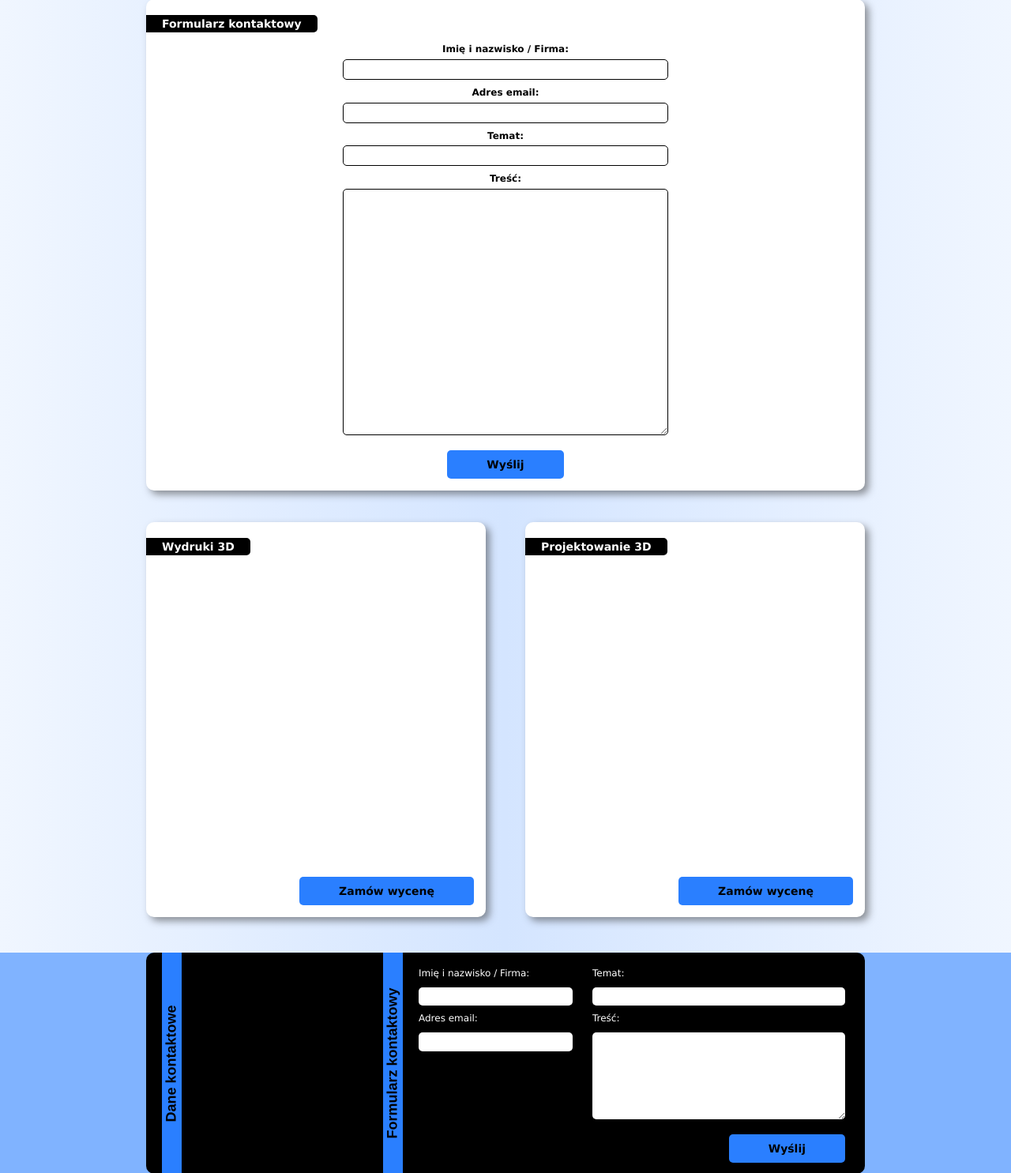
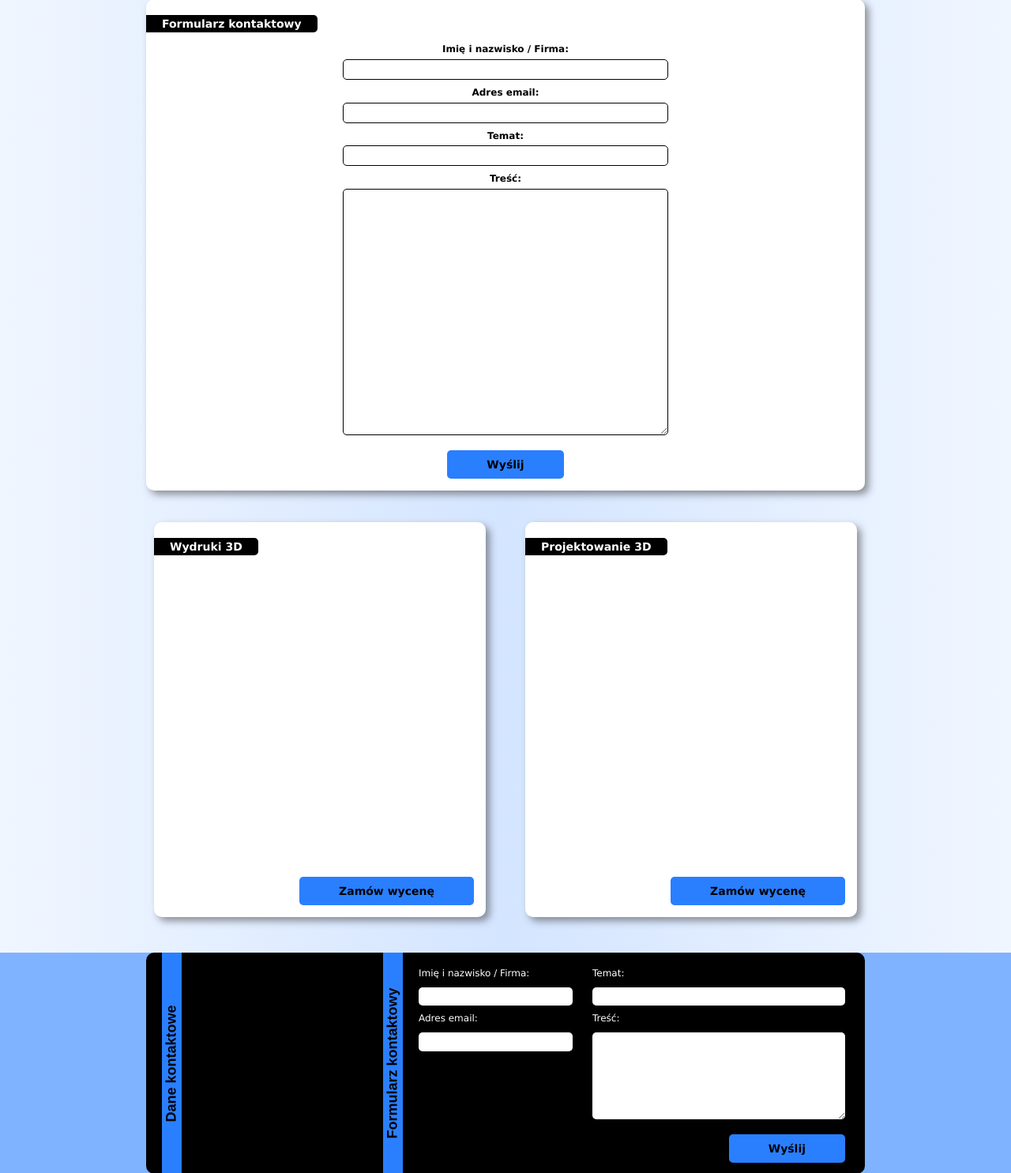
Before and after one commit to v0y/SAF-CMS, a Django app: template safcms/mails/templates/3d.askra.pl/mails/contact_form.html in a window 1280 px wide. Shown: the part 430-1915 px from the top of the page at 79% size. Run offline with Django 3.2, Linux system fonts and the light colour scheme; the template is opened without the code that fills it, so the values that code supplies are empty; parts of the project's set-up code (start-up, migrations or seed data) failed here and were passed over; some libraries are stand-ins or nearby versions.

Commit message:
[3d.askra.pl] change main content width

```diff
--- a/safcms/shared/static/3d.askra.pl/shared/style.css
+++ b/safcms/shared/static/3d.askra.pl/shared/style.css
@@ -23,11 +23,6 @@
   margin: 20px 0 0;
   display: inline-block;
   border-radius: 0 5px 5px 0;
-}
-.center-content {
-  width: 910px;
-  margin-left: auto;
-  margin-right: auto;
 }
 body {
   background-color: #d4e5ff;
@@ -324,7 +319,7 @@ ul li {
   color: #dc322f;
 }
 .content-boxes {
-  width: 910px;
+  width: 890px;
   margin-left: auto;
   margin-right: auto;
   margin-top: 40px;
@@ -340,7 +335,7 @@ ul li {
   padding: 0;
   margin: 0;
   font-size: 12px;
-  width: 430px;
+  width: 420px;
   height: 500px;
   position: relative;
 }
--- a/safcms/shared/static/3d.askra.pl/shared/style.less
+++ b/safcms/shared/static/3d.askra.pl/shared/style.less
@@ -64,8 +64,8 @@
     border-radius: 0 @border-radius-small @border-radius-small 0;
 }
 
-.center-content {
-    width: 910px;
+.center-content(@width: 910px) {
+    width: @width;
     margin-left: auto;
     margin-right: auto;
 }
@@ -358,7 +358,7 @@ ul {
 }
 
 .content-boxes {
-    .center-content;
+    .center-content(890px);
     margin-top: 40px;
     margin-bottom: 45px;
     height: 500px;
@@ -367,7 +367,7 @@ ul {
     .box-right {
         .box;
         font-size: @font-small;
-        width: 430px;
+        width: 420px;
         height: 500px;
         position: relative;
 
```
